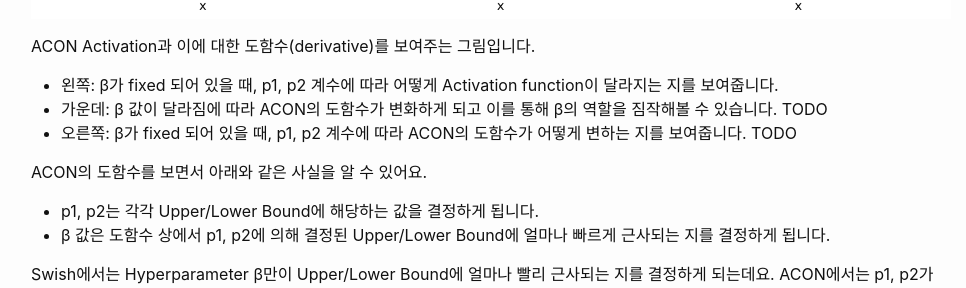
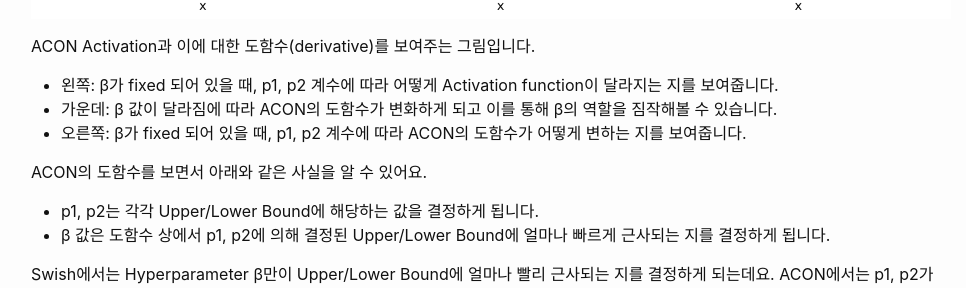
Before and after one commit to maum-ai/maum-ai.github.io, a Jekyll site: the page built from _posts/2021-07-19-paper-review-acon.md, in a window 1280 px wide and 900 px high, scrolled down 5018 px. Shown: the part 161-449 px from the top of the window, without its empty margins (149-1115 px from the left). Built offline with Jekyll 4.4.1, drawn with Linux system fonts in a browser that asks for light colours; emoji names are drawn with the system emoji font; some web fonts are replaced; formulas are drawn with MathJax 3.

Commit message:
clean up contents

```diff
--- a/_posts/2021-07-19-paper-review-acon.md
+++ b/_posts/2021-07-19-paper-review-acon.md
@@ -130,8 +130,8 @@ p1=1.2, p2=-0.8일 때 ACON-C에 대응하는 식을 여러 β값에 대해 표
 ACON Activation과 이에 대한 도함수(derivative)를 보여주는 그림입니다.
 
 - 왼쪽: β가 fixed 되어 있을 때, p1, p2 계수에 따라 어떻게 Activation function이 달라지는 지를 보여줍니다.
-- 가운데: β 값이 달라짐에 따라 ACON의 도함수가 변화하게 되고 이를 통해 β의 역할을 짐작해볼 수 있습니다. TODO
-- 오른쪽: β가 fixed 되어 있을 때, p1, p2 계수에 따라 ACON의 도함수가 어떻게 변하는 지를 보여줍니다. TODO
+- 가운데: β 값이 달라짐에 따라 ACON의 도함수가 변화하게 되고 이를 통해 β의 역할을 짐작해볼 수 있습니다.
+- 오른쪽: β가 fixed 되어 있을 때, p1, p2 계수에 따라 ACON의 도함수가 어떻게 변하는 지를 보여줍니다.
 
 ACON의 도함수를 보면서 아래와 같은 사실을 알 수 있어요.
 
```
